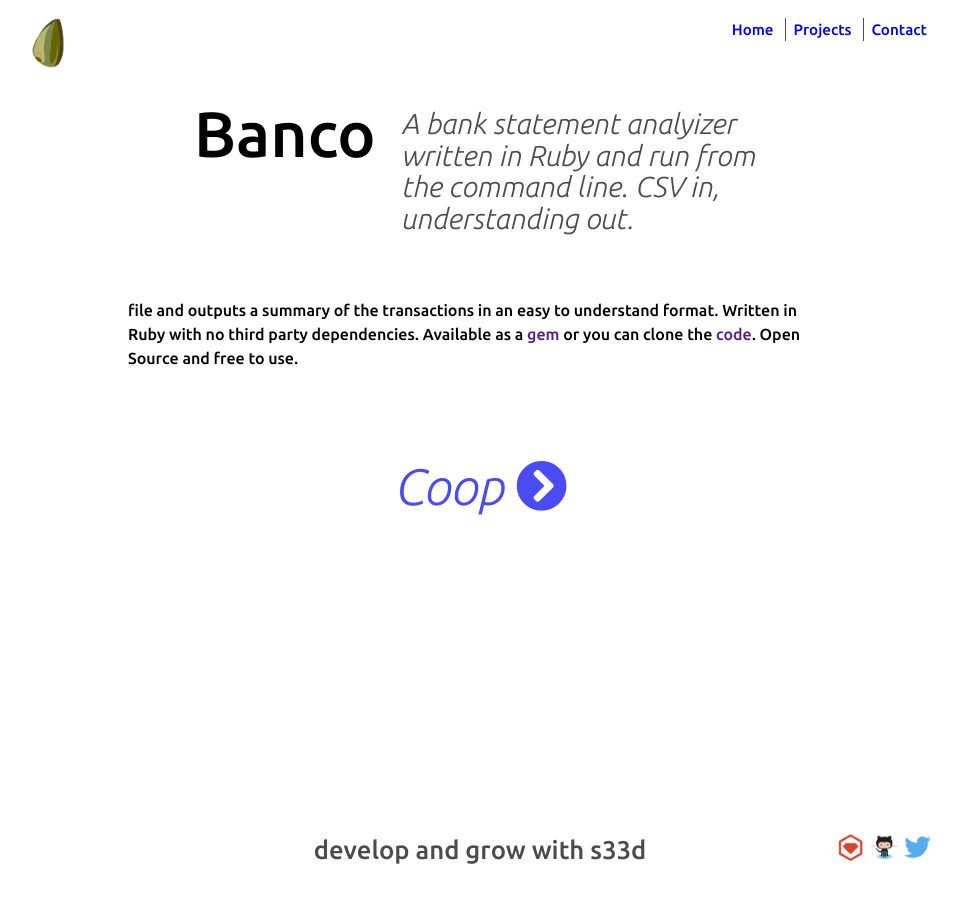
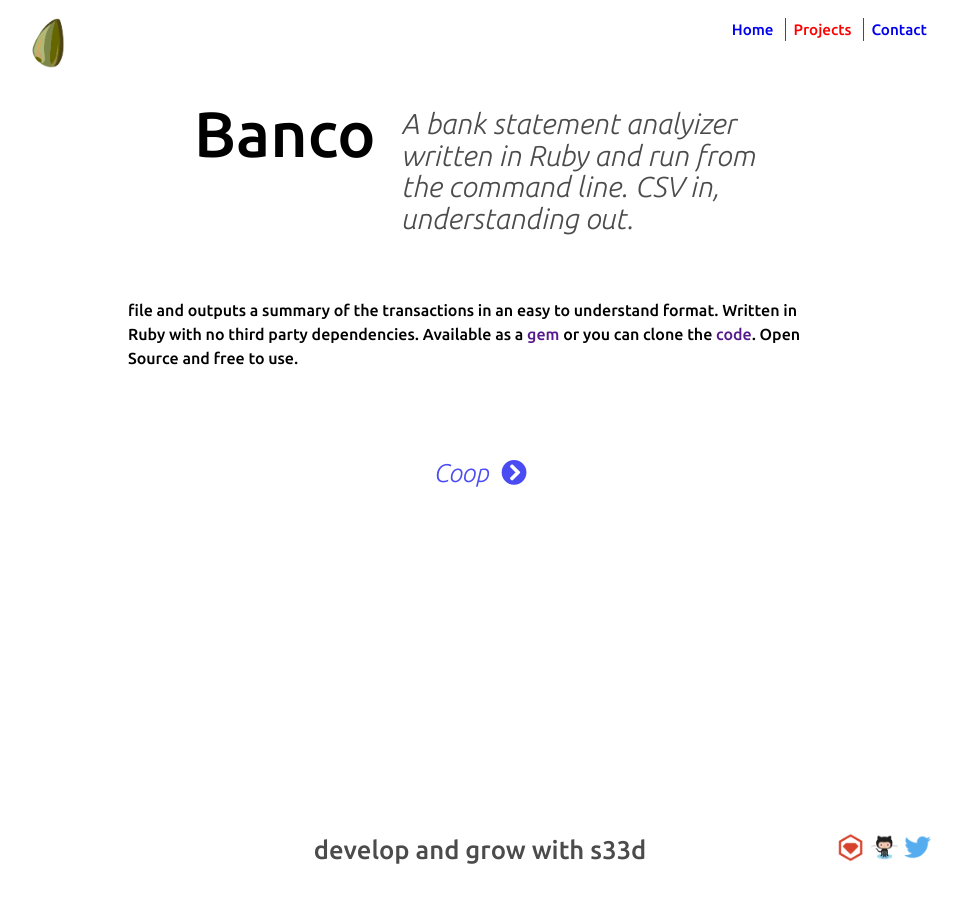
Before and after one commit to s33dco/s33dsite, a Jekyll site: the page built from _posts/2017-11-11-banco.html, in a window 1280 px wide. Shown: the whole page, without its empty margins (160-1121 px from the left). Built offline with Jekyll 4.4.1, drawn with Linux system fonts in a browser that asks for light colours; nearby versions of some CDN libraries.

Commit message:
active menu item

```diff
--- a/_includes/nav-links.html
+++ b/_includes/nav-links.html
@@ -1,15 +1,9 @@
 <li class='{% if page.url=="/" %}active{% endif %}'>
-	<a href="/">
-		Home
-	</a>
+	<a href="/">Home</a>
 </li>
-<li class='{% if page.url=="/projects/"%}active{% endif %}'>
-	<a href="/projects">
-		Projects
-	</a>
+<li class='{% if page.url=="/projects/" or page.active=="projects" %}active{% endif %}'>
+	<a href="/projects">Projects</a>
 </li>
 <li class='{% if page.url=="/contact/" %}active{% endif %}'>
-	<a href="/contact">
-		Contact
-	</a>
+	<a href="/contact">Contact</a>
 </li>
--- a/_posts/2017-11-11-banco.html
+++ b/_posts/2017-11-11-banco.html
@@ -9,6 +9,7 @@ gem: https://rubygems.org/gems/banco
 repo: https://github.com/s33dco/banco
 site:
 heroku:
+active: projects
 ---
 
 <p>A bank statement analyizer written in Ruby and run from the command line. CSV in, understanding out.</p>
--- a/_posts/2018-1-21-coop.html
+++ b/_posts/2018-1-21-coop.html
@@ -8,6 +8,7 @@ permalink: /projects/coop
 repo: https://github.com/s33dco/housing-coop
 site:
 heroku:
+active: projects
 ---
 <p>A Rails app to manage and administer housing Co-ops.</p>
 
--- a/_posts/2018-2-14-bazaar.html
+++ b/_posts/2018-2-14-bazaar.html
@@ -8,6 +8,7 @@ permalink: /projects/bazaar
 repo:
 site:
 heroku:
+active: projects
 ---
 
 <p>A multi-vendor business to consumer ecommerce platform written in rails.</p>
--- a/css/main.css
+++ b/css/main.css
@@ -262,13 +262,15 @@
   }
 
   .project-nav {
-   font-size: 4vw;
+   font-size: 2vw;
    font-style: italic;
    margin:  10vh auto 5vh;
    opacity: 0.7;
    text-align: center;
   }
-
+ .project-nav a{
+  padding : 0 3vw;
+}
   .prev i {
     padding-right: 1vw;
   }
@@ -337,14 +339,14 @@
     vertical-align: top;
   }
   .project-nav {
-   font-size: 5vw;
+   font-size: 4vw;
    font-style: italic;
    margin:  5vh auto 5vh;
    opacity: 0.7;
    text-align: center;
   }
   .project-nav a {
-    padding : 0 2vw;
+    padding : 0 4vw;
   }
   .prev i {
     padding-right: 1vw;
```
Also changed, not shown: 7 other files.
